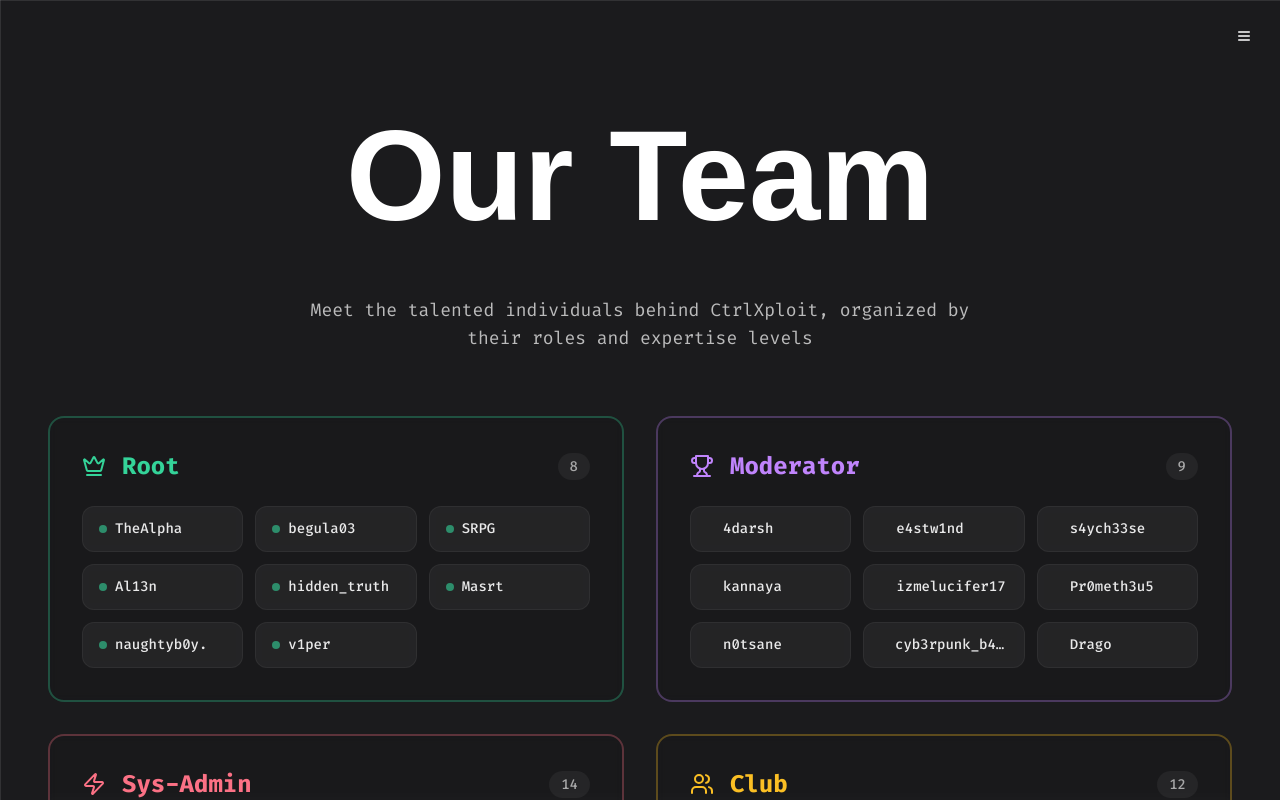
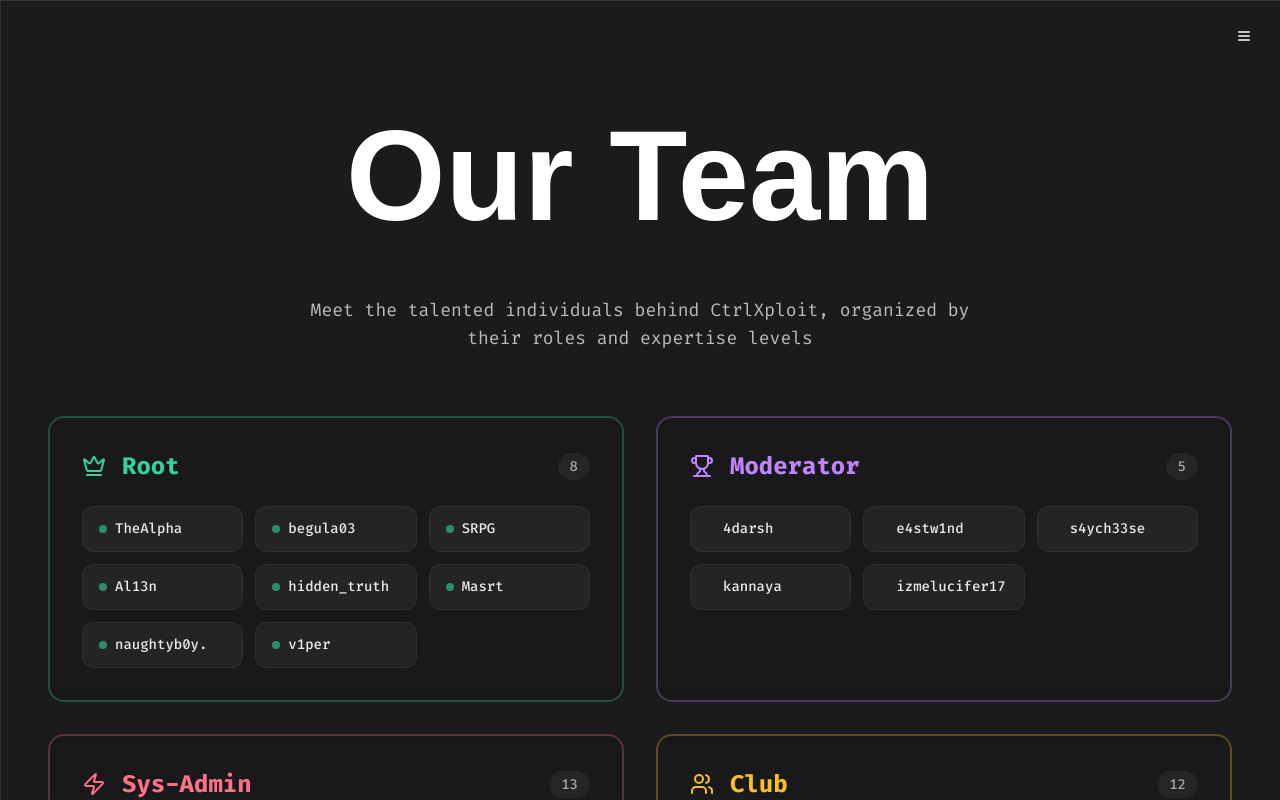
Before and after one commit to CtrlXploit/website, a Next.js app: page /about in a window 1280 px wide. Shown: the top 800 px of the page. Built offline with nearby package versions, Linux system fonts and the light colour scheme; a web font is replaced by a local one.

Commit message:
update member list and lint

```diff
--- a/src/app/events/page.tsx
+++ b/src/app/events/page.tsx
@@ -185,9 +185,7 @@
       <section className="w-full">
         <div className="flex items-center gap-3 mb-8">
           <Calendar className="w-8 h-8 text-primary" />
-          <h2 className="text-3xl font-bold text-foreground">
-            Regular Events
-          </h2>
+          <h2 className="text-3xl font-bold text-foreground">Regular Events</h2>
         </div>
 
         <div className="grid grid-cols-1 lg:grid-cols-2 gap-8">
@@ -261,8 +259,8 @@
             Ready to Join the Action?
           </h3>
           <p className="text-foreground/70 mb-6 max-w-2xl mx-auto">
-            Whether you're a beginner looking to learn or an expert ready to
-            compete, we have events designed for every skill level. Join
+            Whether you&apos;re a beginner looking to learn or an expert ready
+            to compete, we have events designed for every skill level. Join
             CyberLabs and be part of the cybersecurity community!
           </p>
           <div className="flex flex-col sm:flex-row gap-4 justify-center">
--- a/src/app/join-us/page.tsx
+++ b/src/app/join-us/page.tsx
@@ -1,5 +1,5 @@
 import GlitchText from "@/components/GlitchText";
-import { Calendar, Users, Link as LinkIcon, MessageCircle } from "lucide-react";
+import { Calendar, Users, MessageCircle } from "lucide-react";
 import Link from "next/link";
 
 export default function JoinUs() {
--- a/src/data/members.tsx
+++ b/src/data/members.tsx
@@ -1,5 +1,5 @@
 import { Users, Trophy, Crown, Zap } from "lucide-react";
-import React from "react"; // make sure this import is present
+import React from "react";
 
 export const levels = {
   root: [
@@ -12,17 +12,7 @@
     "naughtyb0y.",
     "v1per",
   ],
-  moderator: [
-    "4darsh",
-    "e4stw1nd",
-    "s4ych33se",
-    "kannaya",
-    "izmelucifer17",
-    "Pr0meth3u5",
-    "n0tsane",
-    "cyb3rpunk_b4ddi3",
-    "Drago",
-  ],
+  moderator: ["4darsh", "e4stw1nd", "s4ych33se", "kannaya", "izmelucifer17"],
   "sys-admin": [
     "bond@james",
     "SPYD3R",
@@ -37,7 +27,6 @@
     "_zafeiri",
     "Rajat",
     "V3n0m",
-    "penguin",
   ],
   club: [
     "iamgreedy",
@@ -59,7 +48,7 @@
   string,
   {
     name: string;
-    icon: React.ReactNode; // ✅ instead of JSX.Element
+    icon: React.ReactNode;
     color: string;
     borderColor: string;
   }
```
